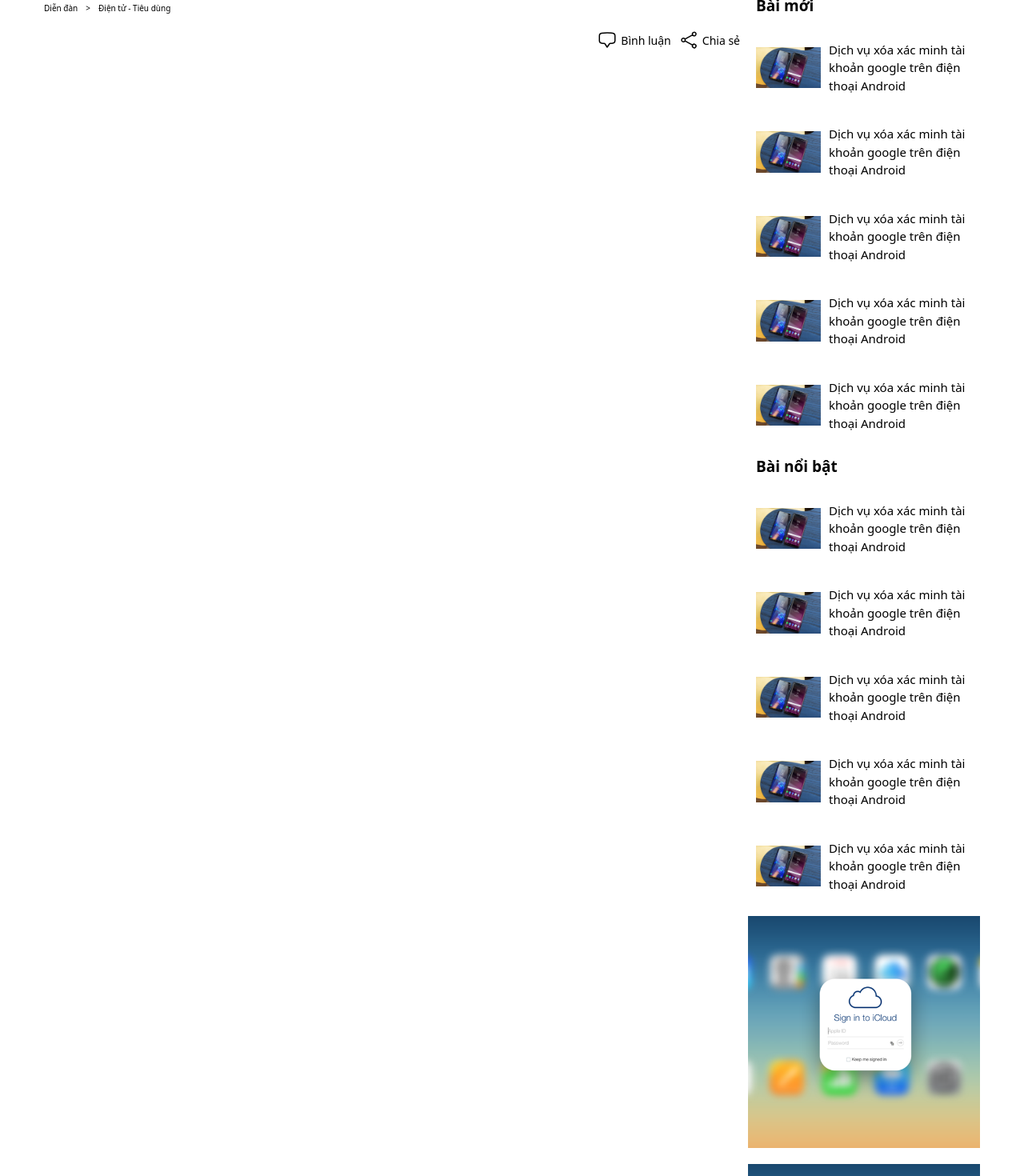
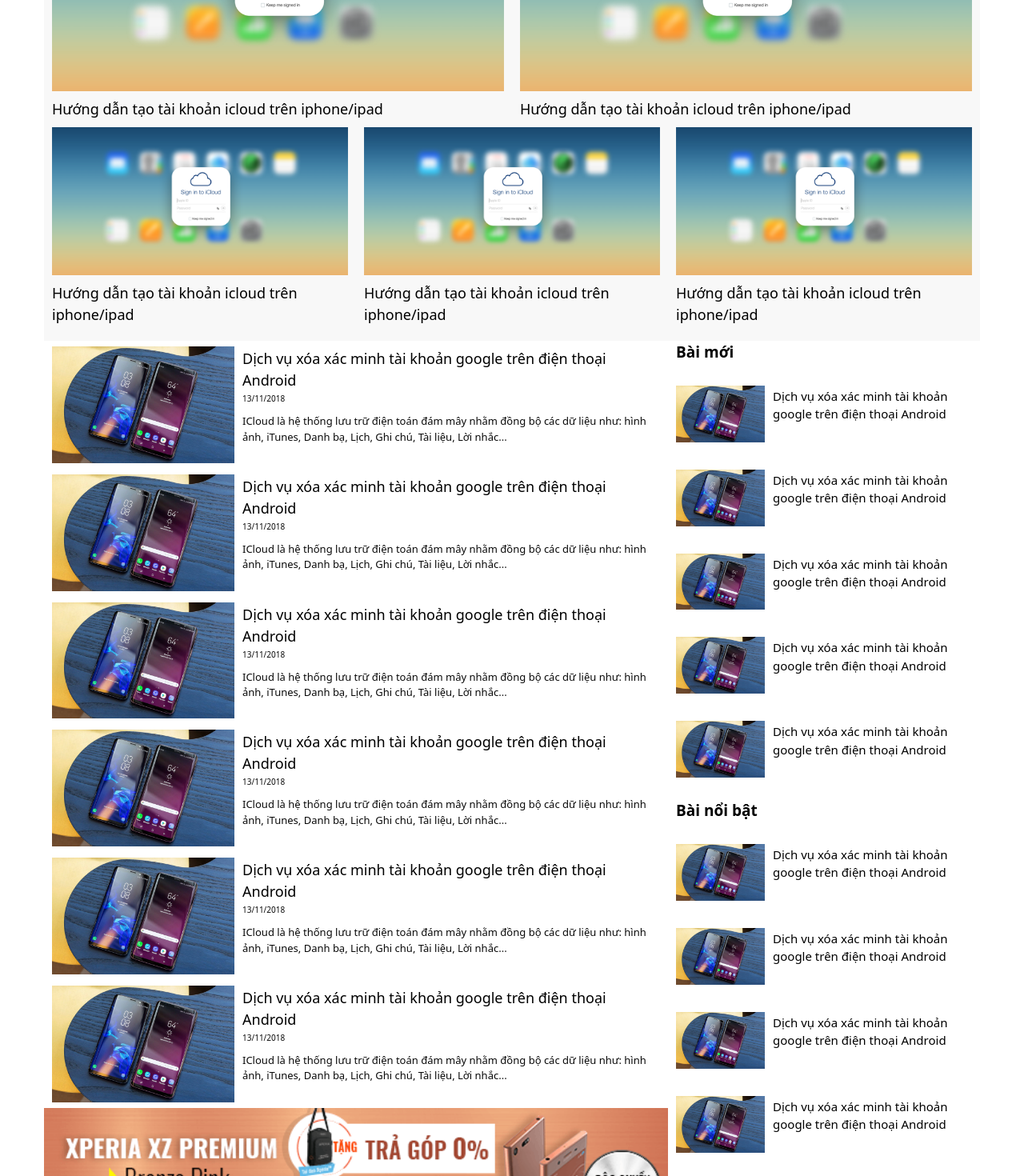
Before and after one commit to mjmpro01/nextjs_news, a Next.js app in the folder nextjs_news_fe/: page /1 in a window 1280 px wide. Shown: the part 340-1810 px from the top of the page at 80% size. Built offline with nearby package versions, Linux system fonts and the light colour scheme.

Commit message:
add category page

```diff
--- /dev/null
+++ b/nextjs_news_fe/app/[category]/[news-slug]/page.js
@@ -0,0 +1,7 @@
+import NewsDetail from '@/components/news-detail'
+
+const News = () => (
+  <NewsDetail />
+)
+
+export default News
--- /dev/null
+++ b/nextjs_news_fe/app/[category]/page.js
@@ -0,0 +1,82 @@
+import { ArrowRightIcon } from "@heroicons/react/24/outline"
+import Image from "next/image"
+
+import { images } from "@/assets/images"
+import NewsCard from "@/components/news-card"
+
+const page = () => (
+  <>
+    <div className='flex items-center gap-[10px] text-[10px] py-[10px]'>
+      <p>Diễn đàn</p>
+      <p>{">"}</p>
+      <p>Điện tử - Tiêu dùng</p>
+    </div>
+
+    <div className='flex flex-col bg-[#f8f8f8] py-[10px]'>
+      <div className='grid grid-cols-2'>
+        <NewsCard titleSmall={false} hasExcerpt={false} />
+        <NewsCard titleSmall={false} hasExcerpt={false} />
+      </div>
+
+      <div className="grid grid-cols-3">
+        <NewsCard titleSmall={false} hasExcerpt={false} />
+        <NewsCard titleSmall={false} hasExcerpt={false} />
+        <NewsCard titleSmall={false} hasExcerpt={false} />
+
+      </div>
+    </div>
+
+    <section>
+      <div className="flex items-start">
+        <div className="basis-2/3 max-w-[66.666667%] flex flex-col">
+          {Array.from({ length: 6 }).map(index =>
+            <NewsCard isHorizontal bigThumbHorizontal hasDate titleSmall={false} key={index} />
+          )}
+          <Image src={images.xperia} width={595} height={100} alt="" className="w-full" />
+          {Array.from({ length: 15 }).map(index =>
+            <NewsCard isHorizontal bigThumbHorizontal hasDate titleSmall={false} key={index} />
+          )}
+        </div>
+
+        <div className=' basis-1/3 w-full flex flex-col gap-[20px]'>
+          <p className="text-[19px] text-[#000] font-semibold px-[10px]">
+            Bài mới
+          </p>
+          {Array.from({ length: 5 }).map(index => (
+            <NewsCard
+              key={index}
+              isHorizontal
+              bigThumbHorizontal
+              hasExcerpt={false}
+            />
+          ))}
+
+          <p className="text-[19px] text-[#000] font-semibold px-[10px]">
+            Bài nổi bật
+          </p>
+          {Array.from({ length: 5 }).map(index => (
+            <NewsCard
+              key={index}
+              isHorizontal
+              bigThumbHorizontal
+              hasExcerpt={false}
+            />
+          ))}
+
+          {Array.from({ length: 3 }).map(index => (
+            <Image
+              key={index}
+              src={images.icloudThumb}
+              width={300}
+              height={209}
+              alt=''
+              className=' aspect-square w-full h-auto object-cover px-[10px]'
+            />
+          ))}
+        </div>
+      </div>
+    </section>
+  </>
+)
+
+export default page
--- a/nextjs_news_fe/app/page.js
+++ b/nextjs_news_fe/app/page.js
@@ -3,7 +3,7 @@
 import Image from "next/image";
 
 import { images } from "@/assets/images";
-import NewsCard from "@/components/newsCard";
+import NewsCard from "@/components/news-card";
 
 export default function Home() {
   return (
```
Also changed, not shown: nextjs_news_fe/components/news-detail/index.jsx (renamed from nextjs_news_fe/app/(news-detail)/[slug]/page.js, +4 -3 lines), nextjs_news_fe/components/news-card/index.jsx (renamed from nextjs_news_fe/components/newsCard/index.jsx).
